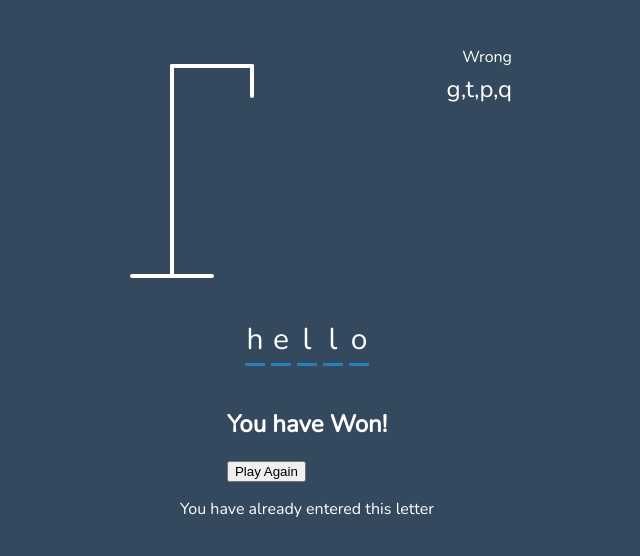
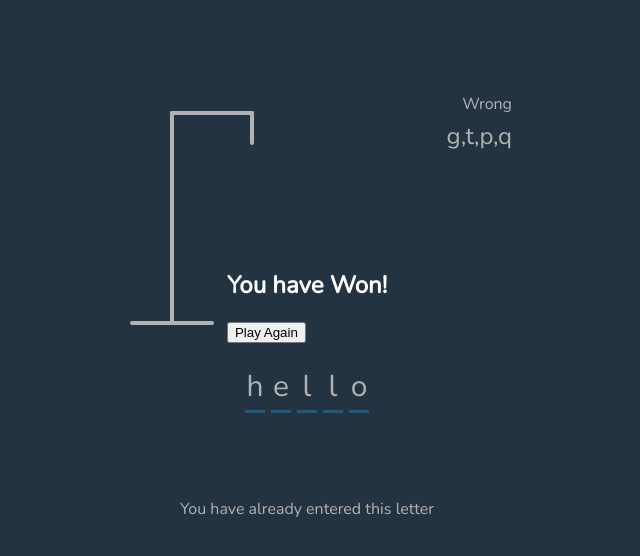
Before and after one commit to ddeveloper72/vanillajsprojects, a plain HTML site: page hangman/index.html in a window 1280 px wide. Shown: the part 104-660 px from the top of the page, without its empty margins (333-973 px from the left). Drawn offline with nearby package versions, Linux system fonts and the light colour scheme.

Commit message:
define positoin for popup container

```diff
--- a/hangman/style.css
+++ b/hangman/style.css
@@ -5,6 +5,7 @@
   --svg-stroke-color: #fff;
   --text-color: #fff;
   --border-bottom-color: #2980b9;
+  --popup-background: rgba(0, 0, 0, 0.3);
 }
 
 * {
@@ -82,3 +83,17 @@ h1 {
     height: 50px;
     width: 20px;
 }
+
+.popup-container {
+    background-color: var(--popup-background);
+    position: fixed;
+    top: 0;
+    bottom: 0;
+    right: 0;
+    left: 0;
+    right: 0;
+    display: flex;
+    /* display: none; */
+    align-items: center;
+    justify-content: center;
+}
```
